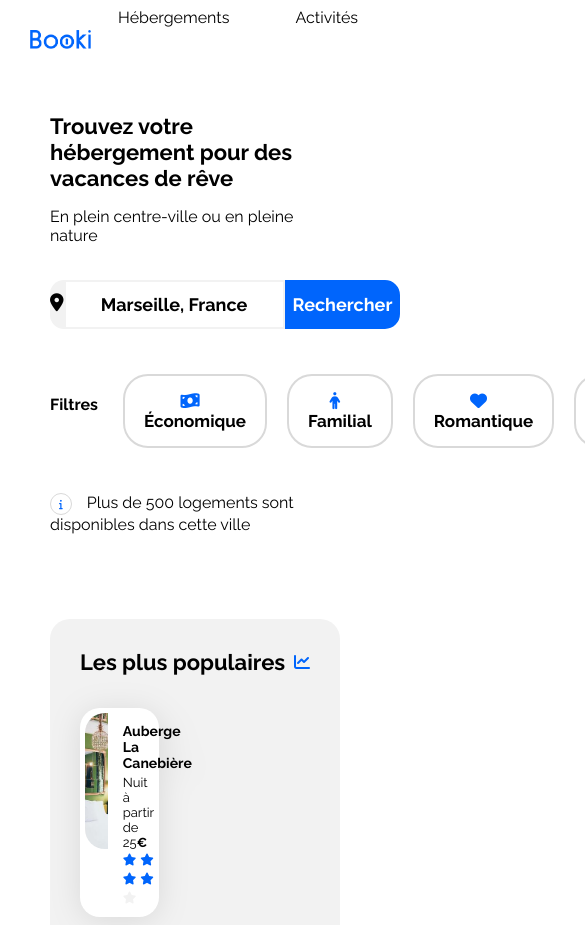
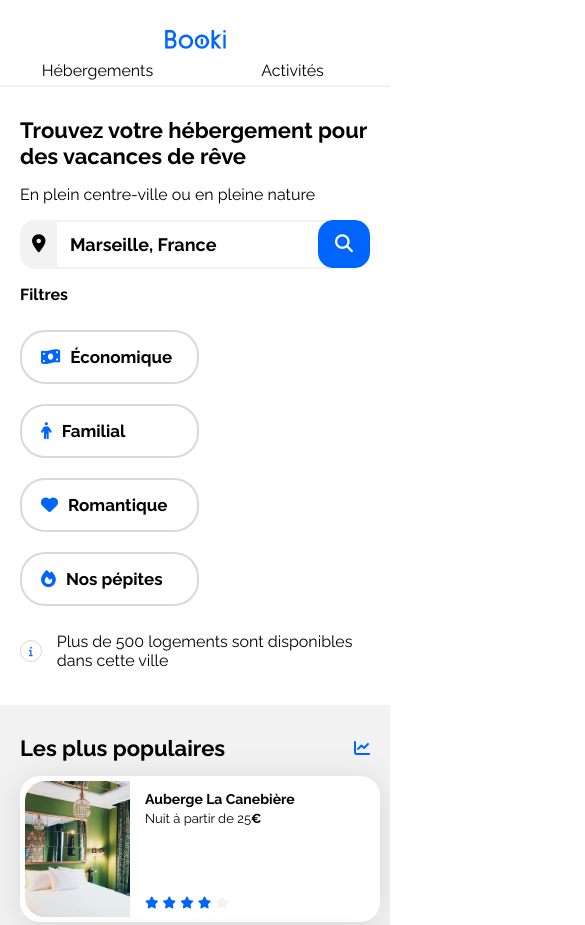
Before and after one commit to Zyo7/Booki, a plain HTML site: page booki-project-student/index.html in a window 390 px wide. Shown: the top 925 px of the page, 585 px wide, since content can reach past the window. Drawn offline with Linux system fonts and the light colour scheme.

Commit message:
Deuxième couche de RWD

```diff
--- a/booki-project-student/css/style.css
+++ b/booki-project-student/css/style.css
@@ -66,9 +66,10 @@ header h1 {
     border-radius: 15px 0px 0px 15px;
     text-align: center;
     width: 50px;
-    height: 36px;
+    height: 35px;
     margin: 0px;
-    padding-top: 13px;
+    padding-top: 14px;
+    z-index: 2;
 }
 
 .location .fa-solid {
@@ -92,10 +93,21 @@ header h1 {
     border-style: solid;
     border-color: var(--main-color);
     border-radius: 0px 15px 15px 0px;
-    height: 49px;
-    width: 132px;
+    border-width: 1.5px;
+    height: 20px;
     font-weight: bold;
     font-size: 18px;
+    padding: 13px 16px;
+    margin-left: -2px;
+}
+
+.button-desktop{
+    display: block;
+}
+
+.fa-magnifying-glass {
+    color:white;
+    display: none;
 }
 
 .filtre {
@@ -257,6 +269,13 @@ header h1 {
     font-size: 10px;
     color: var(--main-color);
 }
+
+.info {
+    display: flex;
+    flex-direction: row;
+    align-items: center;
+}
+
 /** Code ajouté fin **/
 /****** Hebergements And Populaires ***********/
 .hebergements-and-populaires {
@@ -347,10 +366,6 @@ header h1 {
         justify-content: space-between;
     }
 
-    .populaires-cards .card {
-        width: 30%;
-    }
-
     .populaires-cards .card-title {
         font-size: 14px;
     }
@@ -362,6 +377,14 @@ header h1 {
 
 /* Medium devices (tablets, less/equal than 1024px) */
 @media (max-width: 1024px) {
+    .main-container{
+        padding: 0 50px;
+    }
+
+    .view-desktop{
+        padding: 0;
+    }
+
     .hebergements-and-populaires {
         flex-direction: column;
     }
@@ -388,31 +411,171 @@ header h1 {
     .card h3 {
         font-size: 13px;
     }
+
+    .footer {
+        padding-left: 20px;
+    }
 }
 
 /* Small devices (phones, less than 768px) */
 @media (max-width: 767.98px) {
+    .main-container{
+        padding: 0;
+    }
+
+    .view-desktop {
+        padding: 0;
+    }
+
+    .top-header {
+        flex-direction: column;
+    }
+
+    .top-header div {
+        margin: 0px auto;
+    }
+
+    .main-menu {
+        width: 100%;
+    }
+
+    .main-menu a {
+        width: 50%;
+        text-align: center;
+        border-bottom: 2px solid var(--main-bg-color);
+    }
+
+    .main-menu a:hover{
+        border-top: 3px solid transparent;
+        border-bottom: 2px solid var(--main-color);
+    }
+
+    header .view-desktop {
+        margin: 30px 20px 35px;
+    }
+
+    header h1 {
+        margin-top: 0;
+    }
+
+    .search{
+        margin: 0 auto;
+        justify-content: center;
+    }
+
+    .champ-search {
+        text-align: left;
+        margin-left: -5%;
+        width: 100%;
+        padding-left: 8%;
+    }
+
+    .button-search{
+        border-radius: 15px;
+        margin-left: -5%;
+    }
+
+    .button-desktop{
+        display: none;
+    }
+
+    .fa-magnifying-glass{
+        display: block;
+    }
+
+    .filtre-title {
+        width: 100%;
+    }
+
+    .filtre {
+        width: 39%;
+        margin: 10px 1% 10px 0;
+        text-align: initial;
+    }
+
+    .filtres {
+        flex-wrap: wrap;
+        justify-content: space-between;
+        margin: 0;
+    }
+
+    .filtre-title {
+        padding: 0;
+    }
+
     .hebergements-and-populaires {
         flex-direction: column-reverse;
+        margin-top: 0;
     }
 
-    .hebergements {
-        background-color: var(white);
+    .hebergements-and-populaires section {
+        border-radius: 0;
+        padding: 0 20px 30px;
+    }
+
+    .populaires {
+        margin-top: 0;
+    }
+
+    .hebergements-and-populaires .hebergements {
+        background-color: white;
+        margin-top: 35px;
+        padding-bottom: 0;
     }
 
     .card-hebergement {
         flex-direction: column;
     }
 
+    .populaires-title {
+        padding-top: 30px;
+    }
+
     .populaires-cards{
         flex-direction: column;
+    }
+
+    .populaires-cards .card {
+        width: 100%;
+        margin: 15px 0 0;
+    }
+
+    .populaires-cards .card img {
+        width: 30%;
+    }
+
+    .hebergements .card {
+        width: 100%;
+        margin: 15px 0 0;
+    }
+
+    .hebergement-text-align{
+        margin-top: 15px;
+    }
+
+    .activites {
+        margin: 85px 30px 30px;
     }
 
     .card-activites {
         flex-direction: column;
     }
 
+    .activites .card {
+        width: 100%;
+        margin-top: 15px;
+    }
+
     .footer {
         flex-direction: column;
+        padding: 20px;
+    }
+
+    .footer section {
+        padding: 10px;
+    }
+
+    .footer section p {
+        margin: 15px 0;
     }
 }
--- a/booki-project-student/index.html
+++ b/booki-project-student/index.html
@@ -35,7 +35,7 @@
                     <form class="search" action="#">
                         <p class="location"><i class="fa-solid fa-location-dot"></i></p>
                         <input type="text" value="Marseille, France" class="champ-search">
-                        <input type="submit" value="Rechercher" class="button-search">
+                        <a class="button-search"><span class="button-desktop">Rechercher</span><i class="fa-solid fa-magnifying-glass"></i></a>
                     </form>
                     <div class="filtres">
                         <p class="filtre-title">Filtres</p>
@@ -44,7 +44,7 @@
                         <p class="filtre"><i class="fa-solid fa-heart"></i>Romantique</p>
                         <p class="filtre"><i class="fa-solid fa-fire"></i>Nos pépites</p>
                     </div>
-                    <p><i class="fas fa-info"></i>Plus de 500 logements sont disponibles dans cette ville</p>
+                    <p class="info"><i class="fas fa-info"></i><span>Plus de 500 logements sont disponibles dans cette ville</span></p>
                 </div>
             </div>
         </header>
@@ -244,13 +244,13 @@
             <section>
                 <h3>À propos</h3>
                 <p><a>Fonctionnement du site</a></p>
-                <p></p><a>Conditions générales</a></p>
-                <p></p><a>Données et confidentialité</a></p>
+                <p><a>Conditions générales</a></p>
+                <p><a>Données et confidentialité</a></p>
             </section>
             <section>
                 <h3>Nos hébergements</h3>
-                <p></p><a>Charte qualité</a></p>
-                <p></p><a>Proposer votre hôtel</a></p>
+                <p><a>Charte qualité</a></p>
+                <p><a>Proposer votre hôtel</a></p>
             </section>
             <section>
                 <h3>Assistance</h3>
```
